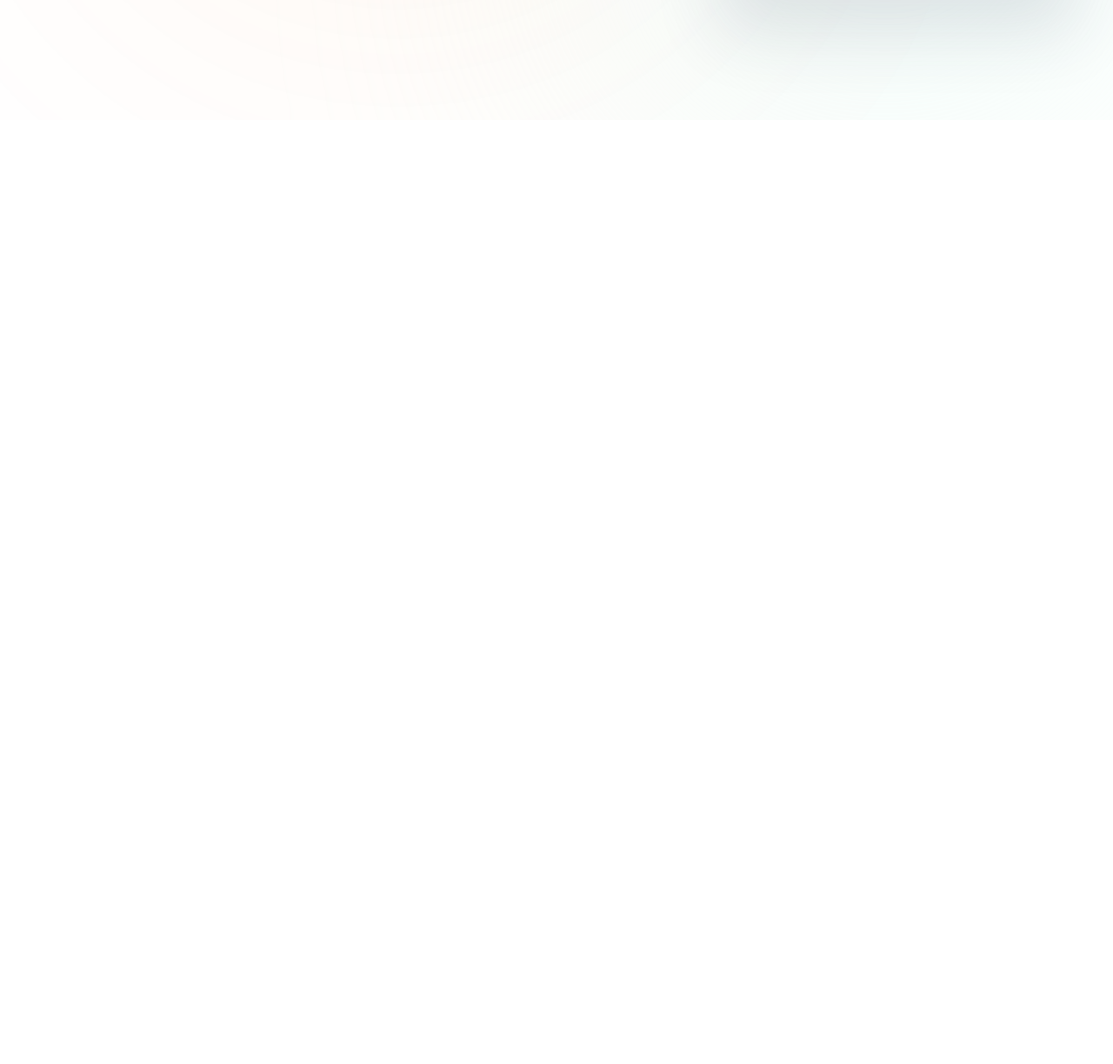
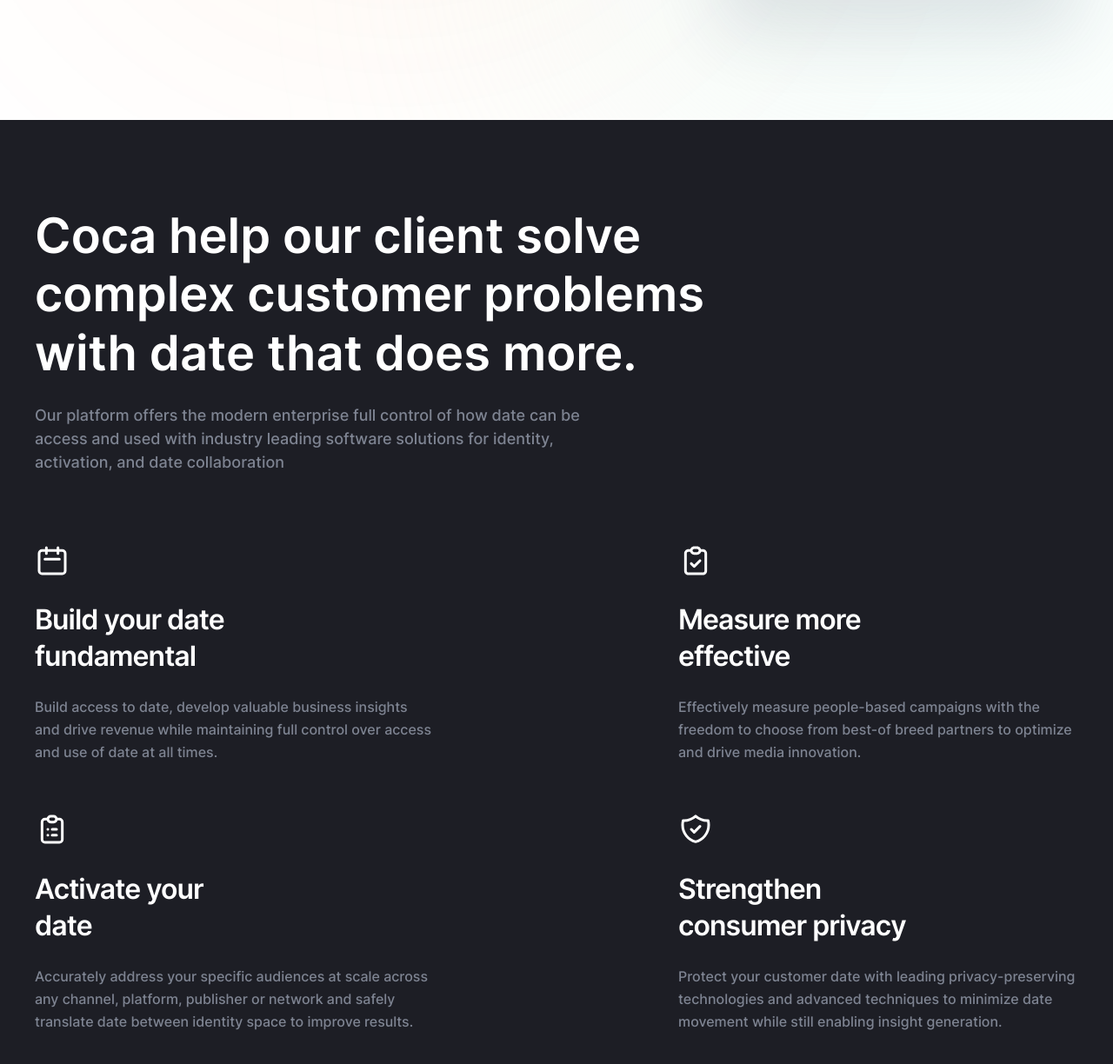
Before and after one commit to Origami-San/coca, a website built with Vite: page src/index.html in a window 1280 px wide. Shown: the part 764-1988 px from the top of the page at 87% size. Before the commit the page ends 902 px from the top, so only its background shows below. Built offline with nearby package versions, Linux system fonts and the light colour scheme; files whose address does not match are found by name.

Commit message:
Creates overview section

```diff
--- a/src/assets/scss/base/vars.scss
+++ b/src/assets/scss/base/vars.scss
@@ -8,10 +8,15 @@
   --neutral-color-120: #828282;
   --neutral-color-130: #d9d9d9;
   --neutral-color-140: #000;
+  --neutral-color-150: #7e8492;
 
   // Logo Colors
   --logo-color-text: #101010;
   --logo-color-circle: #101010;
+
+  // Overview Colors
+  --overview-bg-color: #1d1e25;
+  --overview-text-color: #fff;
 
   // Primary Color
   --primary-color-50: #4e7ddb;
@@ -23,8 +28,16 @@
   --container-padding: 15px;
   --container-width: 1200px;
 
+  @include mini-desktop {
+    --container-width: 1000px;
+  }
+
+  @include tablet {
+    --container-width: 860px;
+  }
+
   @include mobile {
-    --container-width: 380px;
+    --container-width: 480px;
   }
 
   // Transition
@@ -48,6 +61,9 @@
   --logo-color-text: #fff;
   --logo-color-circle: #343542;
 
+  // Overview Colors
+  --overview-bg-color: #18181d;
+
   // Success colors
   --success-colors-70: #e2f8f033;
 }
--- a/src/assets/scss/components/home/hero.scss
+++ b/src/assets/scss/components/home/hero.scss
@@ -76,7 +76,9 @@
   }
 
   &__left {
-    max-width: 599px;
+    @include mini-desktop {
+      max-width: 617px;
+    }
   }
 
   &__title {
@@ -105,6 +107,12 @@
 
   &__subtitle {
     margin-bottom: 69px;
+
+    & br {
+      @include mini-desktop {
+        display: none;
+      }
+    }
   }
 
   &__input {
@@ -155,6 +163,10 @@
     position: relative;
     margin-top: 80px;
     margin-right: 20px;
+
+    @include mobile {
+      display: none;
+    }
   }
 
   &__sales {
@@ -232,10 +244,11 @@
     }
 
     &-body {
-      &-th {
+      &-td {
         font-weight: 700;
         font-size: 20px;
         line-height: 1.3;
+        white-space: nowrap;
         color: #fff;
 
         &:nth-child(1) {
--- /dev/null
+++ b/src/assets/scss/components/home/overview.scss
@@ -0,0 +1,84 @@
+.overview {
+  padding: 100px 0;
+  background-color: var(--overview-bg-color);
+
+  @include tablet {
+    text-align: center;
+  }
+
+  &__title {
+    margin-bottom: 24px;
+    max-width: 816px;
+    font-weight: 600;
+    line-height: 1.2;
+    color: var(--overview-text-color);
+  }
+
+  &__desc {
+    margin-bottom: 80px;
+    max-width: 660px;
+    font-weight: 500;
+    line-height: 1.5;
+    color: var(--neutral-color-150);
+
+    @include tablet {
+      margin-bottom: 60px;
+    }
+  }
+
+  &__list {
+    @include flex-align-center-between;
+    gap: 56px;
+    flex-wrap: wrap;
+
+    @include tablet {
+      gap: 40px;
+      flex-direction: column;
+      align-items: center;
+    }
+  }
+
+  &__item {
+    max-width: 460px;
+  }
+
+  &__item-title {
+    max-width: 262px;
+    font-weight: 600;
+    line-height: 1.3125;
+    letter-spacing: -0.03em;
+    color: var(--overview-text-color);
+
+    @include tablet {
+      margin: 0 auto;
+    }
+
+    @include mobile {
+      max-width: 320px;
+    }
+  }
+
+  &__item-desc {
+    font-weight: 500;
+    line-height: 1.625;
+    color: var(--neutral-color-150);
+  }
+
+  &__item-title,
+  &__item-desc {
+    margin-top: 24px;
+
+    @include tablet {
+      margin-top: 18px;
+    }
+  }
+
+  &__title,
+  &__desc,
+  &__item-title {
+    @include tablet {
+      margin-right: auto;
+      margin-left: auto;
+    }
+  }
+}
--- a/src/assets/scss/globals/text.scss
+++ b/src/assets/scss/globals/text.scss
@@ -91,6 +91,10 @@
       letter-spacing: -0.03em;
       color: var(--neutral-color-100);
 
+      @include mini-desktop {
+        justify-content: center;
+      }
+
       @include tablet {
         font-size: 28px;
       }
@@ -109,7 +113,7 @@
         width: 76px;
         height: 1px;
         background-color: var(--neutral-color-100);
-        transform: translateY(-20px);
+        transform: translateY(-43px);
 
         @include mini-desktop {
           display: none;
--- a/src/assets/scss/main.scss
+++ b/src/assets/scss/main.scss
@@ -5,3 +5,4 @@
 // Components
 @import './components/header';
 @import './components/home/hero';
+@import './components/home/overview';
--- a/src/html/components/home/hero.html
+++ b/src/html/components/home/hero.html
@@ -3,7 +3,9 @@
     <div class="hero__left">
       <h2 class="hero__title">Digitally forward creative</h2>
       <p class="hero__subtitle text-p-subtitle">
-        When it comes to interactive marketing, we've got you covered. Be where the world is going
+        When it comes to interactive <br />
+        marketing, we've got you covered. <br />
+        Be where the world is going
       </p>
       <form class="hero__form">
         <input class="hero__input" type="email" placeholder="Enter your email" required />
@@ -15,7 +17,7 @@
         <h3 class="hero__sales-title">Sales Report</h3>
         <img
           class="hero__sales-img"
-          src="../../../assets/icons/sales-report-icon.svg"
+          src="./assets/icons/sales-report-icon.svg"
           width="366"
           height="260"
           alt="Sales Report"
@@ -26,7 +28,7 @@
         <h3 class="hero__customer-title">Customer Growth</h3>
         <img
           class="hero__customer-img"
-          src="../../../assets/icons/customer-growth-icon.svg"
+          src="./assets/icons/customer-growth-icon.svg"
           width="176"
           height="148"
           alt="Customer Growth"
@@ -41,18 +43,18 @@
         </thead>
         <tbody class="hero__stats-body">
           <tr class="hero__stats-body-row">
-            <th class="hero__stats-body-th">$31,092</th>
-            <th class="hero__stats-body-th">$29,128</th>
+            <td class="hero__stats-body-td">$31,092</td>
+            <td class="hero__stats-body-td">$29,128</td>
           </tr>
           <tr class="hero__stats-body-row">
-            <th class="hero__stats-body-th">
+            <td class="hero__stats-body-td">
               <span class="hero__stats-body-num hero__stats-body-num--green">4.2%</span>
               <span class="hero__stats-body-text">from last year</span>
-            </th>
-            <th class="hero__stats-body-th">
+            </td>
+            <td class="hero__stats-body-td">
               <span class="hero__stats-body-num hero__stats-body-num--red">1.2%</span>
               <span class="hero__stats-body-text">from last year</span>
-            </th>
+            </td>
           </tr>
         </tbody>
       </table>
--- /dev/null
+++ b/src/html/components/home/overview.html
@@ -0,0 +1,69 @@
+<section class="overview">
+  <div class="container">
+    <h2 class="overview__title heading-h2">
+      Coca help our client solve complex customer problems with date that does more.
+    </h2>
+    <p class="overview__desc text-p-medium">
+      Our platform offers the modern enterprise full control of how date can be access and used with
+      industry leading software solutions for identity, activation, and date collaboration
+    </p>
+    <ul class="overview__list">
+      <li class="overview__item">
+        <img
+          class="overview__item-icon"
+          src="./assets/icons/calendar-icon.svg"
+          width="40"
+          height="40"
+          alt="Calendar icon"
+        />
+        <h3 class="overview__item-title heading-h5">Build your date fundamental</h3>
+        <p class="overview__item-desc text-p-default">
+          Build access to date, develop valuable business insights and drive revenue while
+          maintaining full control over access and use of date at all times.
+        </p>
+      </li>
+      <li class="overview__item">
+        <img
+          class="overview__item-icon"
+          src="./assets/icons/todo-icon.svg"
+          width="40"
+          height="40"
+          alt="Todo icon"
+        />
+        <h3 class="overview__item-title heading-h5">Measure more effective</h3>
+        <p class="overview__item-desc text-p-default">
+          Effectively measure people-based campaigns with the freedom to choose from best-of breed
+          partners to optimize and drive media innovation.
+        </p>
+      </li>
+      <li class="overview__item">
+        <img
+          class="overview__item-icon"
+          src="./assets/icons/list-icon.svg"
+          width="40"
+          height="40"
+          alt="List icon"
+        />
+        <h3 class="overview__item-title heading-h5">Activate your date</h3>
+        <p class="overview__item-desc text-p-default">
+          Accurately address your specific audiences at scale across any channel, platform,
+          publisher or network and safely translate date between identity space to improve results.
+        </p>
+      </li>
+      <li class="overview__item">
+        <img
+          class="overview__item-icon"
+          src="./assets/icons/shield-icon.svg"
+          width="40"
+          height="40"
+          alt="Shield icon"
+        />
+        <h3 class="overview__item-title heading-h5">Strengthen consumer privacy</h3>
+        <p class="overview__item-desc">
+          Protect your customer date with leading privacy-preserving technologies and advanced
+          techniques to minimize date movement while still enabling insight generation.
+        </p>
+      </li>
+    </ul>
+  </div>
+</section>
--- a/src/index.html
+++ b/src/index.html
@@ -6,6 +6,7 @@
     <!-- Loads Components -->
     <load src="./html/components/header.html" />
     <load src="./html/components/home/hero.html" />
+    <load src="./html/components/home/overview.html" />
     <script type="module" src="/js/main.js"></script>
   </body>
 </html>
```
Also changed, not shown: src/assets/icons/calendar-icon.svg (added), src/assets/icons/list-icon.svg (added), src/assets/icons/shield-icon.svg (added), src/assets/icons/todo-icon.svg (added).
